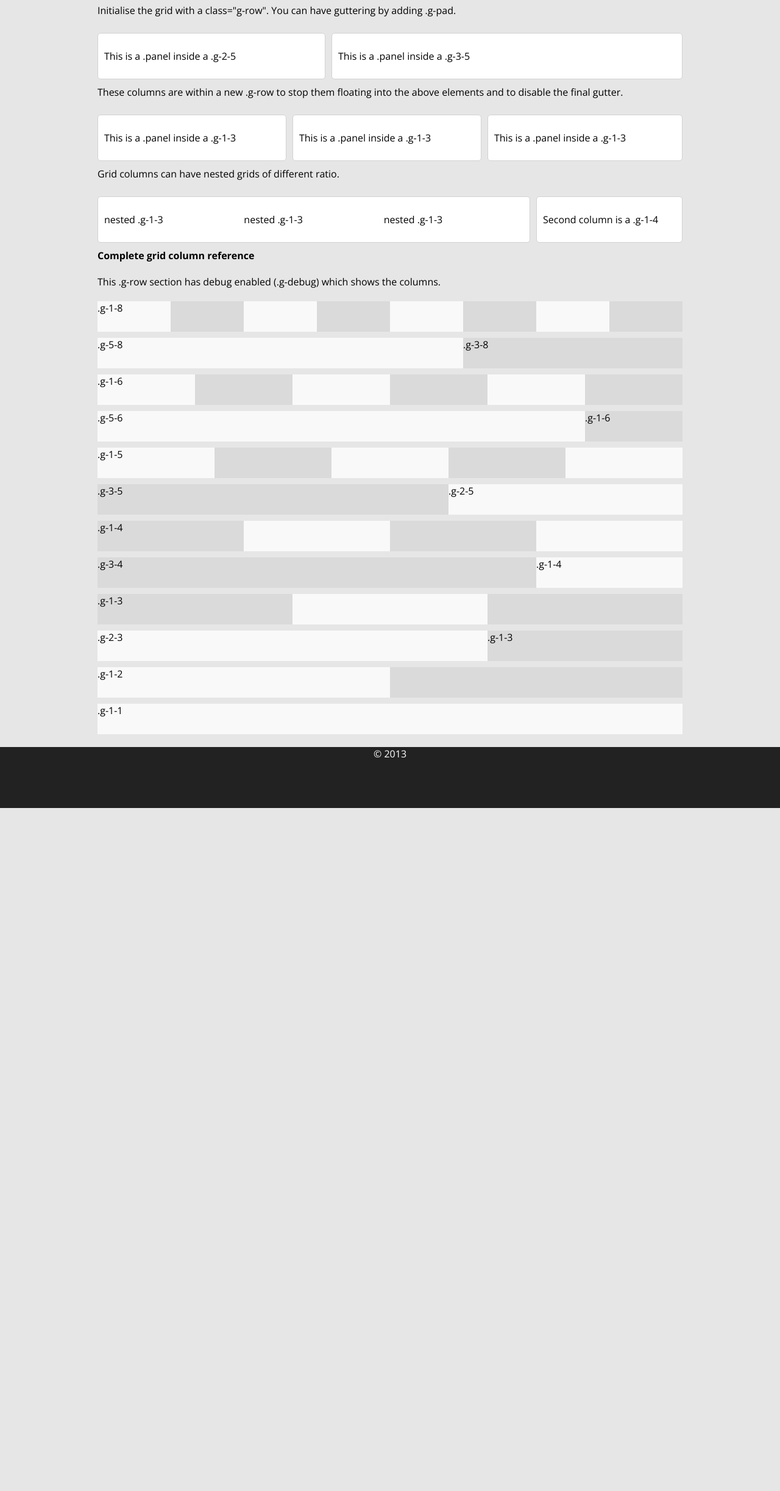
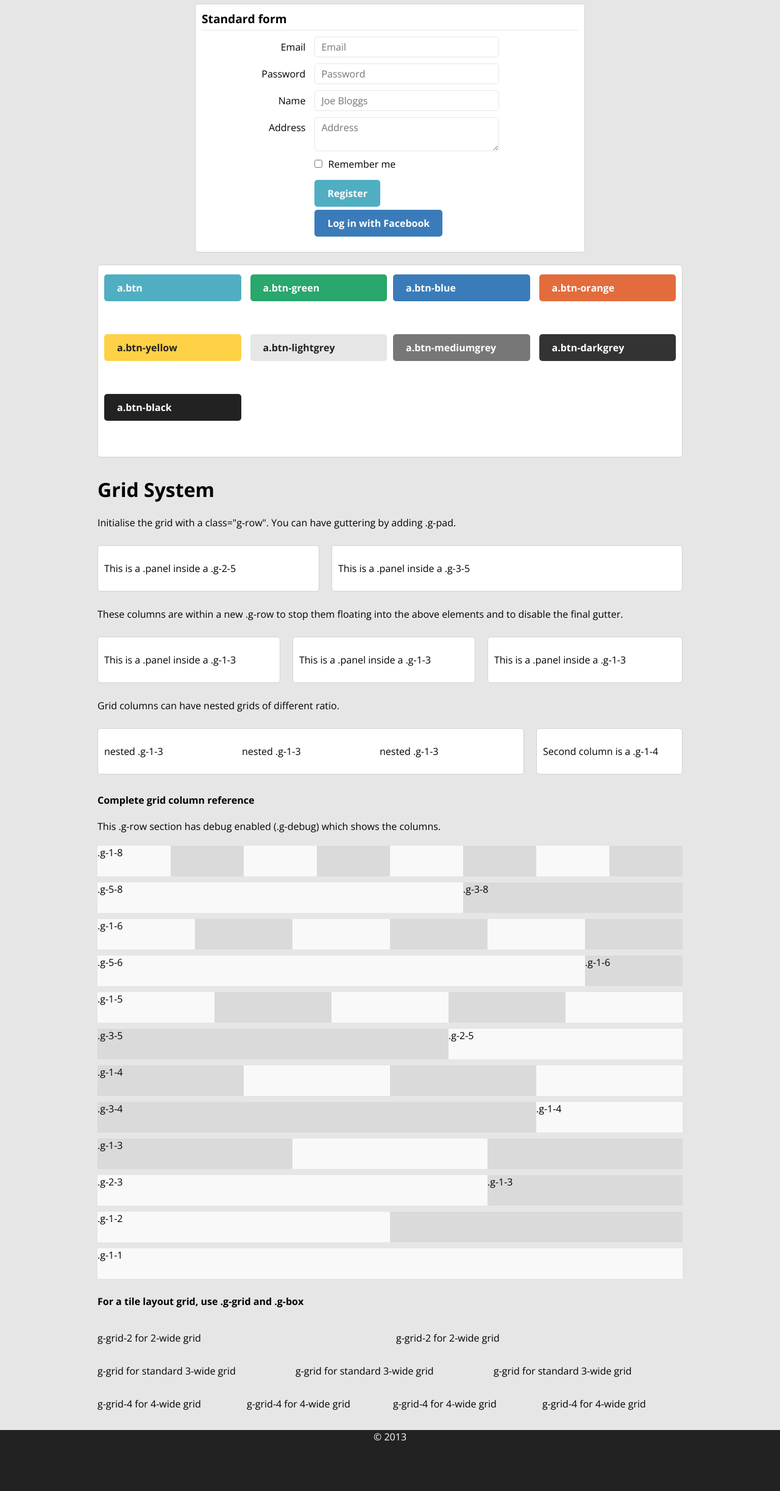
Before and after one commit to g-wilson/frontend-template, a plain HTML site: page htdocs/index.html in a window 1280 px wide. Shown: the part 206-2651 px from the top of the page at 61% size. Before the commit the page ends 1531 px from the top, so only its background shows below. Drawn offline with nearby package versions, Linux system fonts and the light colour scheme.

Commit message:
Added froms + tile grid to demo page. Added 2 new modes for tile grid.

```diff
--- a/htdocs/assets/less/forms.less
+++ b/htdocs/assets/less/forms.less
@@ -7,7 +7,7 @@
 	padding: 10px 20px;
 	margin: 5px 0;
 	border-radius: 5px;
-	border: 0 none;
+	border: 1px solid transparent;
 	background: @c-turquoise;
 	color: white;
 	.font-smoothing;
@@ -23,6 +23,7 @@
 	}
 	&:hover {
 		background: lighten(@c-turquoise, @btn-hover-lightness);
+		cursor: pointer;
 	}
 
 	&.btn-blue {
@@ -48,7 +49,7 @@
 	}
 	&.btn-lightgrey {
 		background: @c-lightgrey;
-		&:hover { background: lighten(@c-lightgrey, @btn-hover-lightness); }
+		&:hover { background: lighten(@c-lightgrey, @btn-hover-lightness); border-color: @c-lightgrey; }
 		color: @c-black;
 	}
 	&.btn-mediumgrey {
--- a/htdocs/assets/less/grid.less
+++ b/htdocs/assets/less/grid.less
@@ -15,7 +15,12 @@ html, body {
 }
 
 .contain {
+	.cf;
 	margin: 0 auto;
+}
+
+.g-row {
+	.cf;
 }
 
 // All columns
@@ -142,13 +147,6 @@ html, body {
 		width: 100%;
 	}
 
-	.g-row.g-pad [class*='g-'] {
-		padding-right: @gutter-width;
-	}
-	.g-row.g-pad [class*='g-']:last-of-type {
-		padding-right: 0;
-	}
-
 	.g-1-1 {
 		width: 100% !important;
 		padding: 0;
@@ -176,10 +174,10 @@ html, body {
 
 // This type of grid makes it easy to iterate any number of (fixed height) grid "boxes" such as products
 .g-grid {
+	.cf;
 
 	.g-box {
 		float: left;
-		padding-right: @gutter-width;
 	}
 
 	@media screen and (min-width: @bp-medium) {
@@ -187,9 +185,46 @@ html, body {
 			width: 33.333%;
 		}
 
+		.g-box:nth-child(3n+1) {
+			padding: 0 (@gutter-width/2) 0 0;
+		}
+		.g-box:nth-child(3n+2) {
+			padding: 0 (@gutter-width/4);
+		}
 		.g-box:nth-child(3n+3) {
-			padding-right: 0;
+			padding: 0 0 0(@gutter-width/2);
 		}
+
+		&.g-grid-4 {
+			.g-box {
+				width: 25%;
+			}
+			.g-box:nth-child(4n+1) {
+				padding: 0 (@gutter-width/2) 0 0;
+			}
+			.g-box:nth-child(4n+2) {
+				padding: 0 (@gutter-width/4);
+			}
+			.g-box:nth-child(4n+3) {
+				padding: 0 (@gutter-width/4);
+			}
+			.g-box:nth-child(4n+4) {
+				padding: 0 0 0(@gutter-width/2);
+			}
+		}
+
+		&.g-grid-2 {
+			.g-box {
+				width: 50%;
+			}
+			.g-box:nth-child(2n+1) {
+				padding: 0 (@gutter-width/2) 0 0;
+			}
+			.g-box:nth-child(2n+2) {
+				padding: 0 0 0 (@gutter-width/2);
+			}
+		}
+
 	}
 	@media screen and (min-width: @bp-small) and (max-width: @bp-medium) {
 		.g-box {
@@ -197,7 +232,7 @@ html, body {
 		}
 
 		.g-box:nth-child(2n+2) {
-			padding-right: 0;
+			padding: 0 0 0 @gutter-width;
 		}
 	}
 	@media screen and (max-width: @bp-small) {
--- a/htdocs/assets/less/main.less
+++ b/htdocs/assets/less/main.less
@@ -1,7 +1,7 @@
 // LESS FRAMEWORK
 
 // Imports
-	@import "normalize.css"; // Browser resets
+	@import "../css/normalize.css"; // Browser resets
 	@import "grid.less"; // Grid system and responsive base
 	@import "global.less"; // Re-usable components or global styles
 	@import "forms.less"; // Self explanatory
@@ -15,7 +15,7 @@
 	// Structural
 	@page-width: @bp-large;
 	@small-page-width: 90%;
-	@gutter-width: 10px;
+	@gutter-width: 20px;
 	// Breakpoints
 	@bp-tiny: 240px;
 	@bp-small: 480px;
--- a/htdocs/index.html
+++ b/htdocs/index.html
@@ -11,7 +11,9 @@
         <meta name="viewport" content="width=device-width">
 
         <link rel="stylesheet" href="http://fonts.googleapis.com/css?family=Open+Sans:300italic,400italic,600italic,700italic,800italic,400,300,600,700,800" />
-        <link rel="stylesheet" href="./assets/css/main.css" />
+
+        <!--link rel="stylesheet" href="./assets/css/main.css" /-->
+        <link rel="stylesheet/less" href="./assets/less/main.less" />
 
         <script src="./assets/js/vendor/modernizr-2.6.2.min.js"></script>
     </head>
@@ -26,6 +28,75 @@
         </header>
 
         <div class="main">
+
+            <section class="g-row contain">
+
+                <h1>Forms</h1>
+
+                <form class="g-2-3 g-center panel form">
+                    <h1>Standard form</h1>
+                    <div class="field">
+                        <label class="field-label" for="inputEmail">Email</label>
+                        <div class="field-control">
+                          <input type="text" id="inputEmail" placeholder="Email">
+                        </div>
+                    </div>
+                    <div class="field">
+                        <label class="field-label" for="inputPassword">Password</label>
+                        <div class="field-control">
+                          <input type="password" id="inputPassword" placeholder="Password">
+                        </div>
+                    </div>
+                    <div class="field">
+                        <label class="field-label" for="inputName">Name</label>
+                        <div class="field-control">
+                          <input type="text" id="inputName" placeholder="Joe Bloggs">
+                        </div>
+                    </div>
+                    <div class="field">
+                        <label class="field-label" for="inputTextarea">Address</label>
+                        <div class="field-control">
+                          <textarea id="inputTextarea" placeholder="Address"></textarea>
+                        </div>
+                    </div>
+                    <div class="field">
+                        <div class="field-control">
+                            <label>
+                                <input type="checkbox"> Remember me
+                            </label>
+                        </div>
+                    </div>
+                    <div class="field">
+                        <div class="field-control">
+                            <button type="submit">Register</button>
+                            <button type="submit" class="btn-blue">Log in with Facebook</button>
+                        </div>
+                    </div>
+                </form>
+
+                <!--form class="form inline g-1-1 panel">
+                    <h1>Inline form</h1>
+                    <input type="text" placeholder="Email">
+                    <input type="password" placeholder="Password">
+                    <label>
+                        <input type="checkbox"> Remember me
+                    </label>
+                    <button type="submit" class="btn">Sign in</button>
+                </form-->
+
+                <div class="panel g-grid g-grid-4">
+                    <div class="g-box"><a class="btn">a.btn</a><br><br></div>
+                    <div class="g-box"><a class="btn btn-green">a.btn-green</a><br><br></div>
+                    <div class="g-box"><a class="btn btn-blue">a.btn-blue</a><br><br></div>
+                    <div class="g-box"><a class="btn btn-orange">a.btn-orange</a><br><br></div>
+                    <div class="g-box"><a class="btn btn-yellow">a.btn-yellow</a><br><br></div>
+                    <div class="g-box"><a class="btn btn-lightgrey">a.btn-lightgrey</a><br><br></div>
+                    <div class="g-box"><a class="btn btn-mediumgrey">a.btn-mediumgrey</a><br><br></div>
+                    <div class="g-box"><a class="btn btn-darkgrey">a.btn-darkgrey</a><br><br></div>
+                    <div class="g-box"><a class="btn btn-black">a.btn-black</a><br><br></div>
+                </div>
+
+            </section>
 
             <section class="contain">
 
@@ -95,7 +166,7 @@
 
             </section>
 
-            <section class="g-row g-debug contain cf">
+            <section class="g-row g-debug contain">
 
                 <h4>Complete grid column reference</h4>
                 <p>This .g-row section has debug enabled (.g-debug) which shows the columns.</p>
@@ -153,6 +224,30 @@
 
             </section>
 
+            <section class="contain">
+
+                <h4>For a tile layout grid, use .g-grid and .g-box</h4>
+
+                <div class="g-grid g-grid-2">
+                    <div class="g-box"><p>g-grid-2 for 2-wide grid</p></div>
+                    <div class="g-box"><p>g-grid-2 for 2-wide grid</p></div>
+                </div>
+
+                <div class="g-grid">
+                    <div class="g-box"><p>g-grid for standard 3-wide grid</p></div>
+                    <div class="g-box"><p>g-grid for standard 3-wide grid</p></div>
+                    <div class="g-box"><p>g-grid for standard 3-wide grid</p></div>
+                </div>
+
+                <div class="g-grid g-grid-4">
+                    <div class="g-box"><p>g-grid-4 for 4-wide grid</p></div>
+                    <div class="g-box"><p>g-grid-4 for 4-wide grid</p></div>
+                    <div class="g-box"><p>g-grid-4 for 4-wide grid</p></div>
+                    <div class="g-box"><p>g-grid-4 for 4-wide grid</p></div>
+                </div>
+
+           </section>
+
         </div>
 
         <footer>
```
Also changed, not shown: 1 other file.
